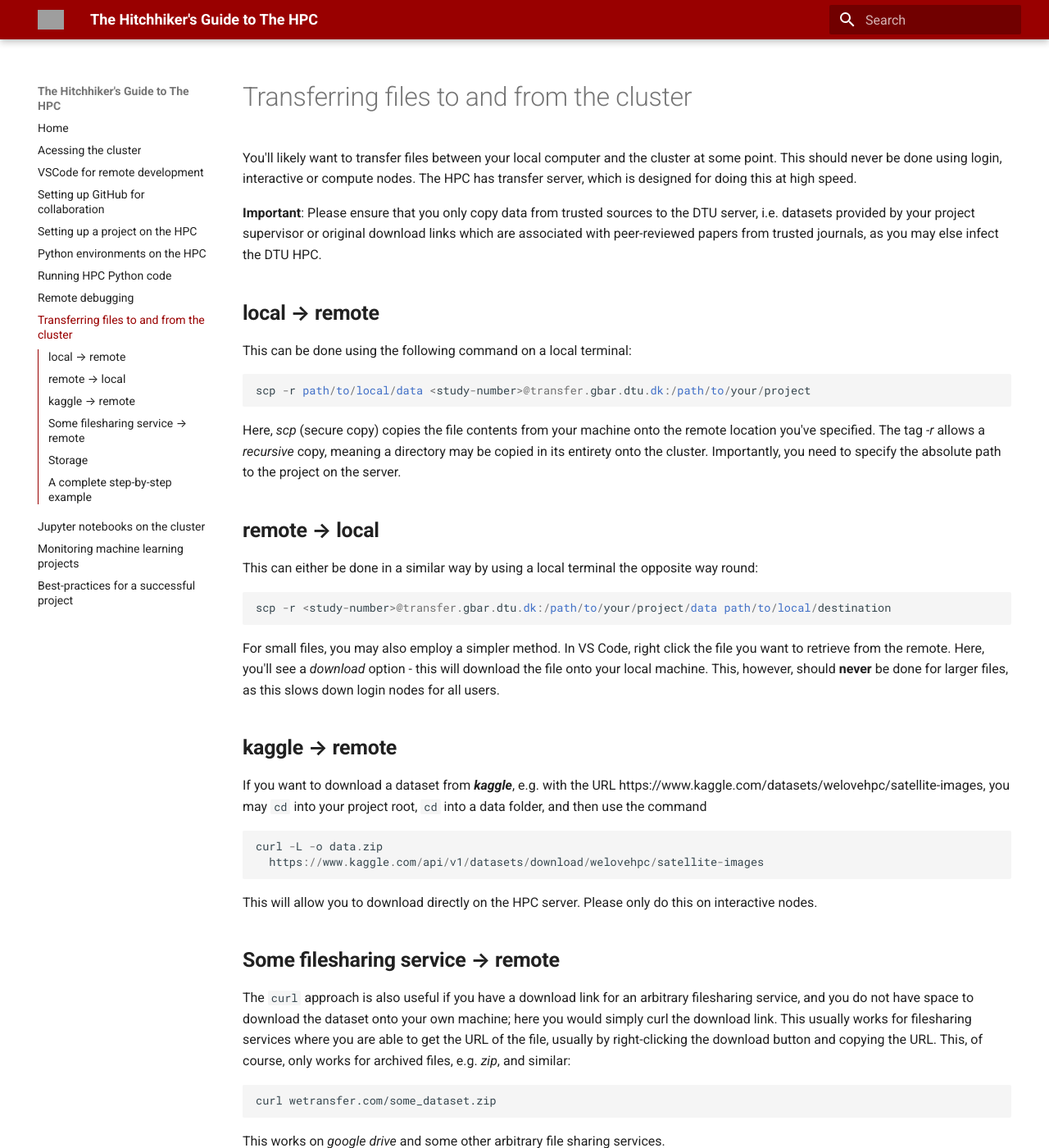
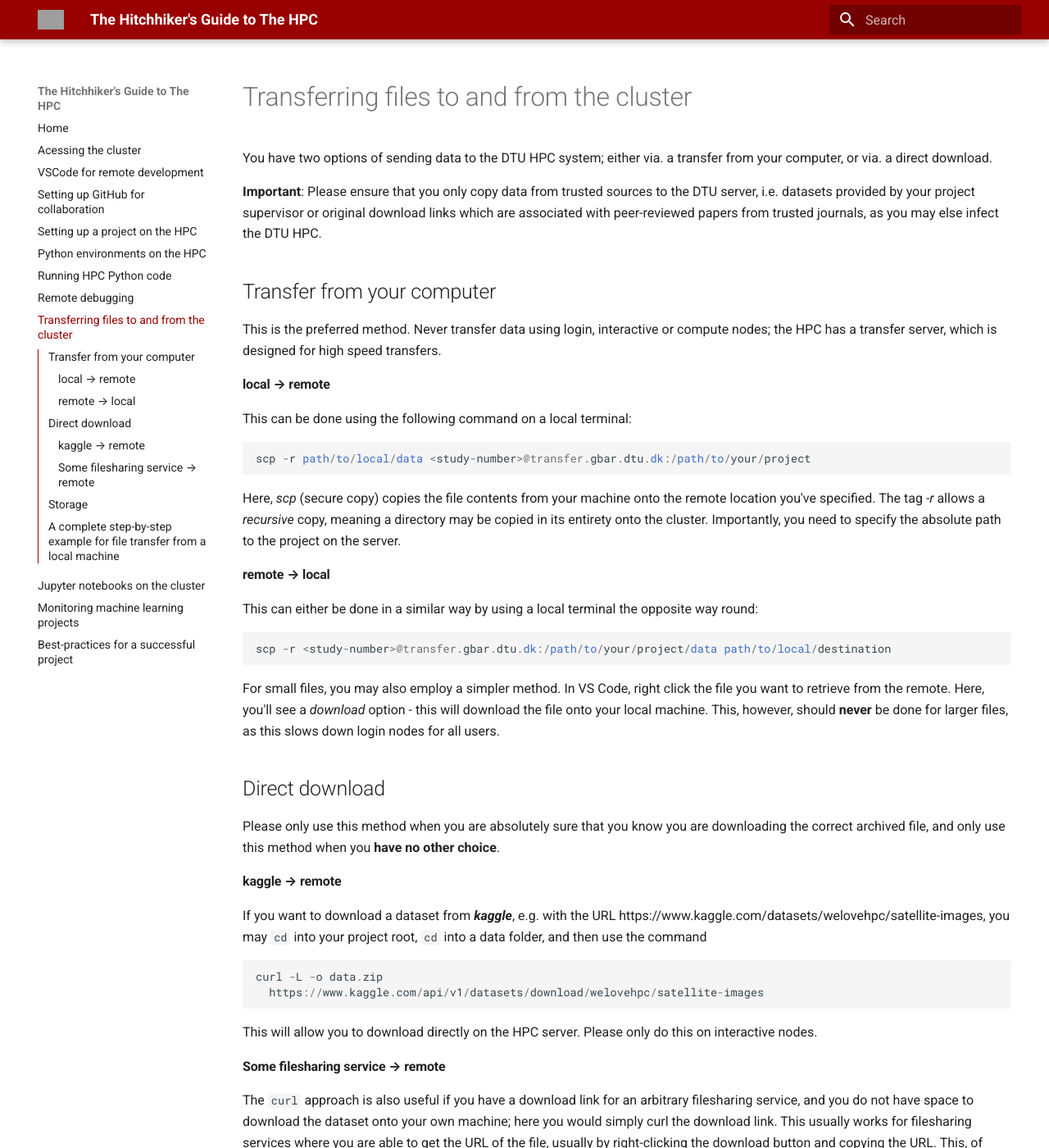
Before and after one commit to ludvikpet/DTU-HPC-Guide, an MkDocs documentation site: the page built from docs/9_file_transfer.md, in a window 1280 px wide and 1400 px high. Shown: the whole window at 82% size. Built offline with MkDocs 1.6.1 and Material for MkDocs 9.7.7, drawn with Linux system fonts in a browser that asks for light colours; some of the changed text lies outside the part shown; grey boxes are pictures that could not be loaded.

````diff
--- a/docs/9_file_transfer.md
+++ b/docs/9_file_transfer.md
@@ -1,8 +1,13 @@
-You'll likely want to transfer files between your local computer and the cluster at some point. This should never be done using login, interactive or compute nodes. The HPC has transfer server, which is designed for doing this at high speed.
+You have two options of sending data to the DTU HPC system; either via. a transfer from your computer, or via. a direct download.
 
 **Important**: Please ensure that you only copy data from trusted sources to the DTU server, i.e. datasets provided by your project supervisor or original download links which are associated with peer-reviewed papers from trusted journals, as you may else infect the DTU HPC.
 
-## **local &rarr; remote**
+
+## Transfer from your computer
+This is the preferred method. Never transfer data using login, interactive or compute nodes; the HPC has a transfer server, which is designed for high speed transfers.
+
+
+#### **local &rarr; remote**
 This can be done using the following command on a local terminal:
 ```
 scp -r path/to/local/data <study-number>@transfer.gbar.dtu.dk:/path/to/your/project
@@ -10,14 +15,17 @@
 Here, *scp* (secure copy) copies the file contents from your machine onto the remote location you've specified. The tag *-r* allows a *recursive* copy, meaning a directory may be copied in its entirety onto the cluster. Importantly, you need to specify the absolute path to the project on the server.
 
 
-## **remote &rarr; local**
+#### **remote &rarr; local**
 This can either be done in a similar way by using a local terminal the opposite way round:
 ```
 scp -r <study-number>@transfer.gbar.dtu.dk:/path/to/your/project/data path/to/local/destination
 ```
 For small files, you may also employ a simpler method. In VS Code, right click the file you want to retrieve from the remote. Here, you'll see a *download* option - this will download the file onto your local machine. This, however, should **never** be done for larger files, as this slows down login nodes for all users.
 
-## **kaggle &rarr; remote**
+## Direct download
+Please only use this method when you are absolutely sure that you know you are downloading the correct archived file, and only use this method when you **have no other choice**.
+
+#### **kaggle &rarr; remote**
 If you want to download a dataset from ***kaggle***, e.g. with the URL https://www.kaggle.com/datasets/welovehpc/satellite-images, you may `cd` into your project root, `cd` into a data folder, and then use the command
 ```
 curl -L -o data.zip
@@ -25,7 +33,7 @@
 ```
 
 This will allow you to download directly on the HPC server. Please only do this on interactive nodes.
-## **Some filesharing service &rarr; remote**
+#### **Some filesharing service &rarr; remote**
 The `curl` approach is also useful if you have a download link for an arbitrary filesharing service, and you do not have space to download the dataset onto your own machine; here you would simply curl the download link. This usually works for filesharing services where you are able to get the URL of the file, usually by right-clicking the download button and copying the URL. This, of course, only works for archived files, e.g. *zip*, and similar:
 
 ```
@@ -41,7 +49,7 @@
 
 
 
-## A complete step-by-step example
+## A complete step-by-step example for file transfer from a local machine
 Assume you have a `zip`-file located in the path ***/home/max/Documents/DTU/my_cool_dataset.zip***, which will unzip into the structure:
 ```
 my_cool_dataset.zip
````
Also changed, not shown: README.md (+1 -1 lines), docs/6_node_types.md (+51 -1 lines).
